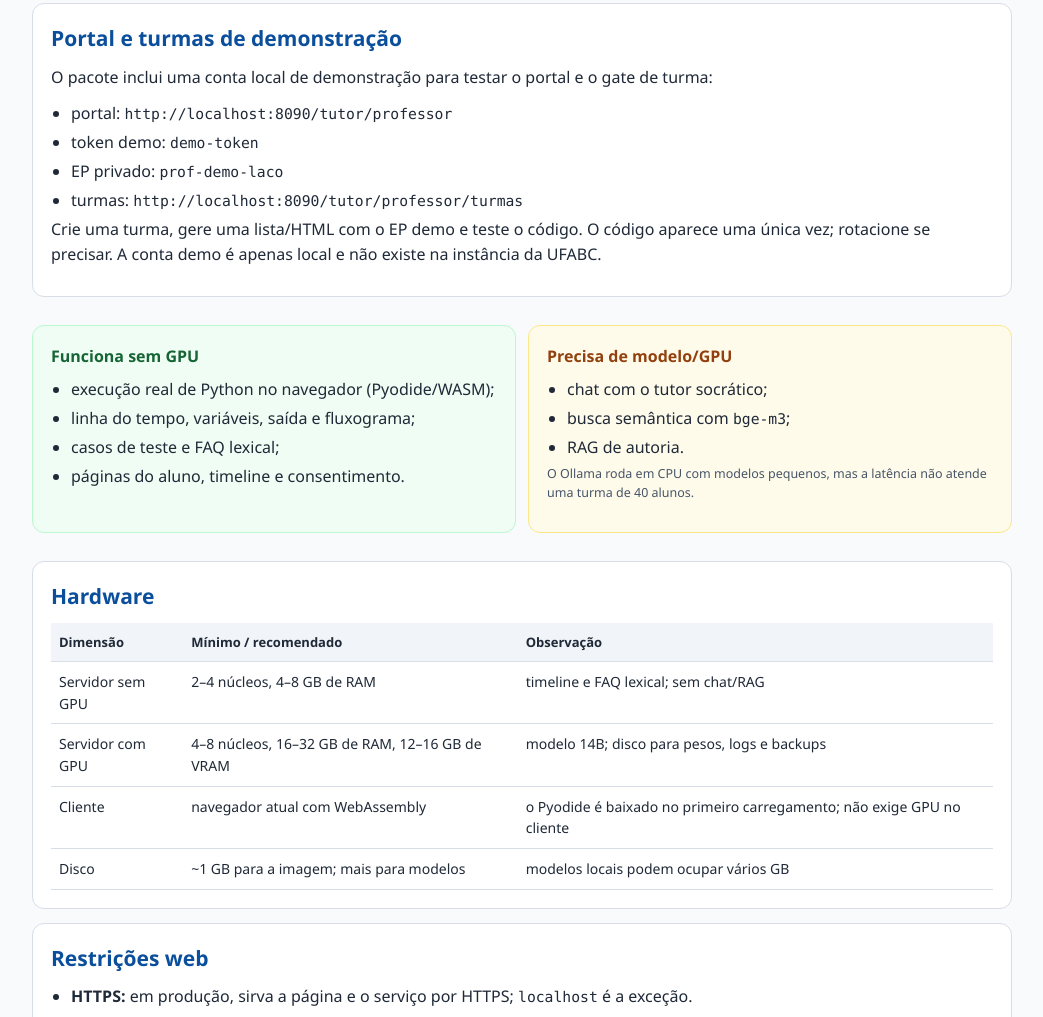
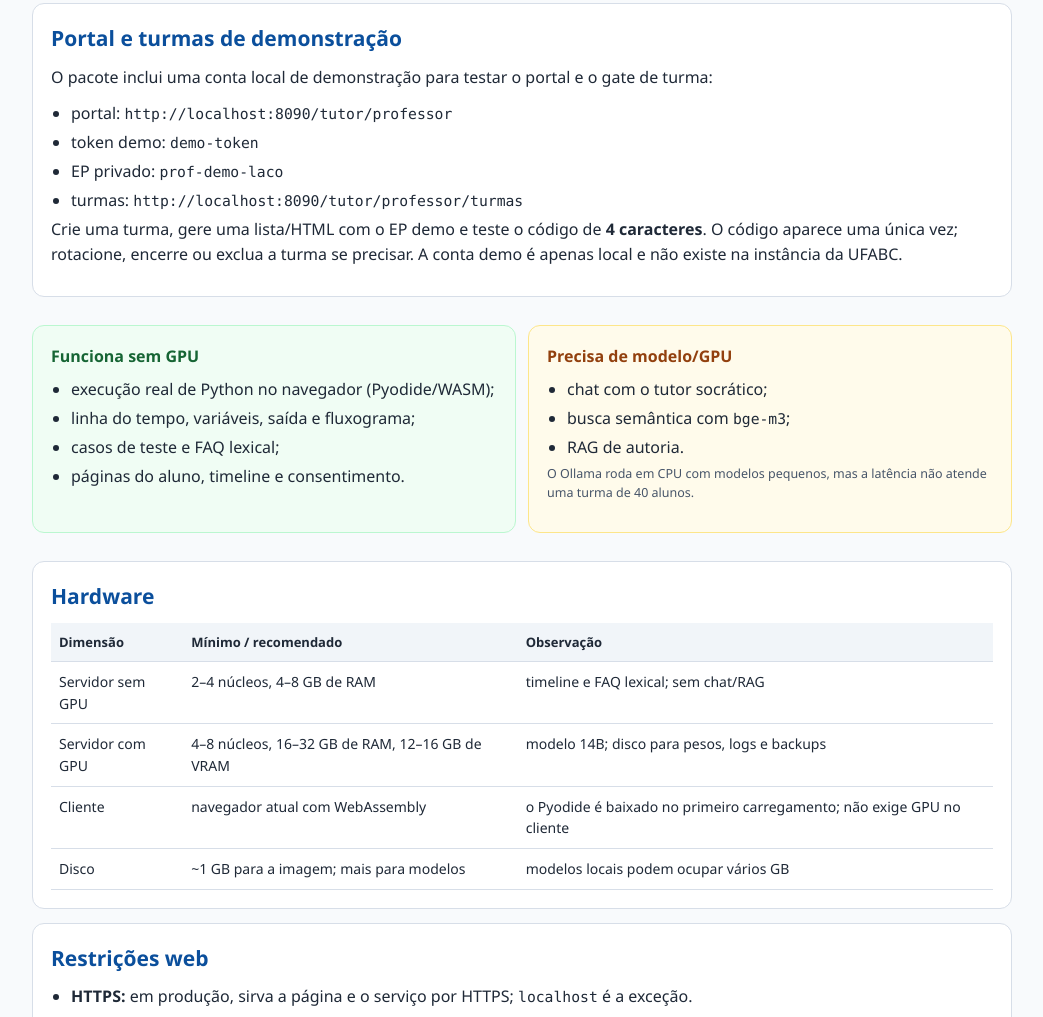
Before and after one commit to fzampirolli/maquina-tempo, a plain HTML site: page implantar.html in a window 1280 px wide. Shown: the part 764-1781 px from the top of the page, without its empty margins (118-1161 px from the left). Drawn offline with Linux system fonts and the light colour scheme.

Commit message:
Documenta código de 4 caracteres e exclusão de turma no pacote demo
Co-Authored-By: Claude Code <noreply@anthropic.com>

```diff
--- a/implantar.html
+++ b/implantar.html
@@ -127,8 +127,9 @@ http://localhost:8090/tutor/api/health</code></pre>
       <li>EP privado: <code>prof-demo-laco</code></li>
       <li>turmas: <code>http://localhost:8090/tutor/professor/turmas</code></li>
     </ul>
-    <p>Crie uma turma, gere uma lista/HTML com o EP demo e teste o código. O
-       código aparece uma única vez; rotacione se precisar. A conta demo é
+    <p>Crie uma turma, gere uma lista/HTML com o EP demo e teste o código de
+       <strong>4 caracteres</strong>. O código aparece uma única vez; rotacione,
+       encerre ou exclua a turma se precisar. A conta demo é
        apenas local e não existe na instância da UFABC.</p>
   </div>
 
```
Also changed, not shown: 1 other file.
